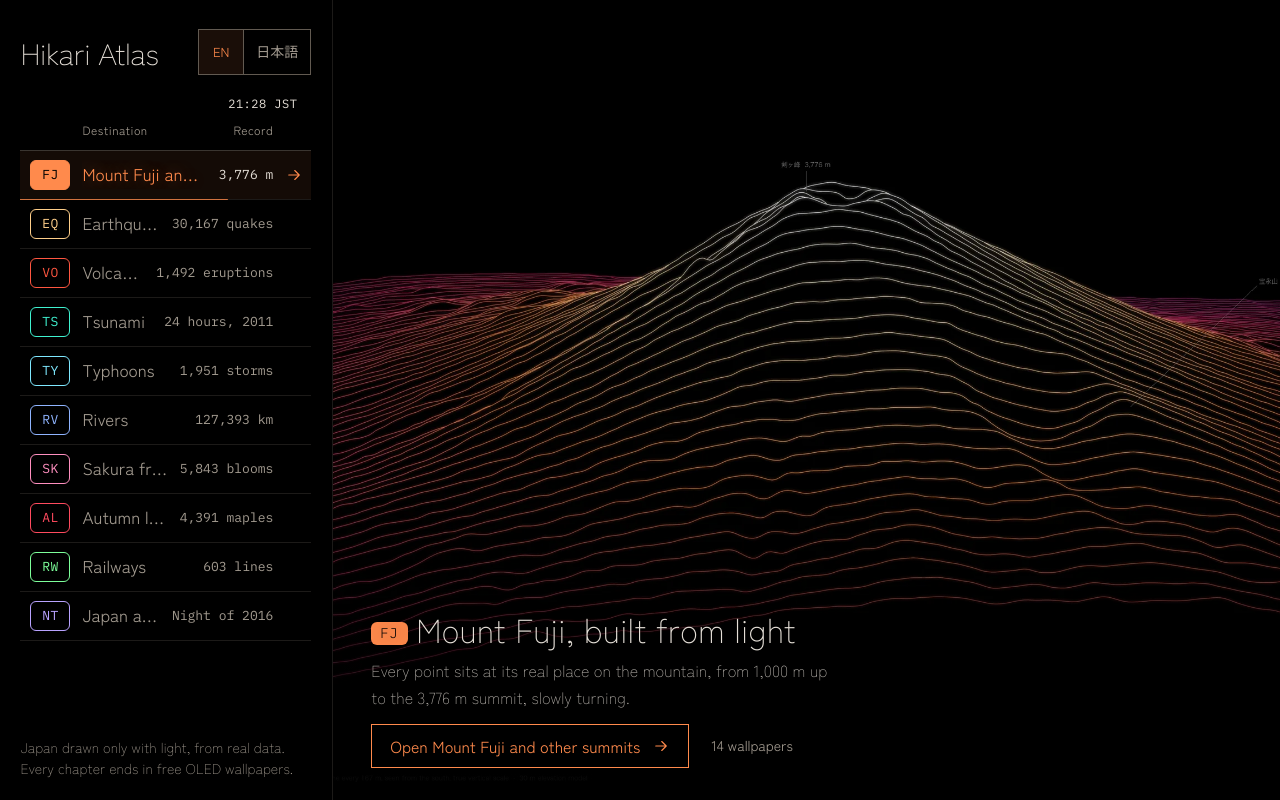
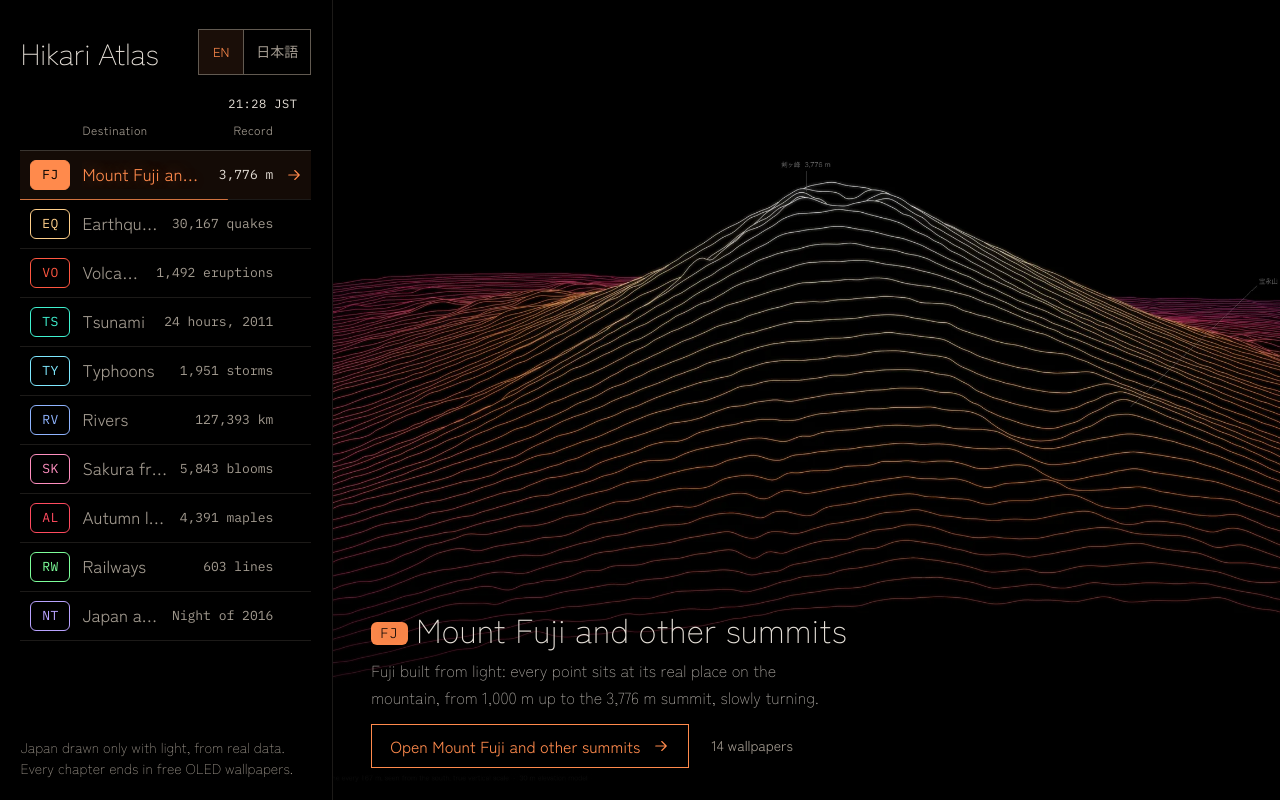
Before and after one commit to Sladeck/hikari-atlas, a Vue app: page /#/ in a window 1280 px wide. Built offline with nearby package versions, Linux system fonts and the light colour scheme; no server answers.

Commit message:
[UPDATE] fuji chapter first, retitled mount fuji and other summits on the board, the page and the stage caption

```diff
--- a/src/sections.ja.js
+++ b/src/sections.ja.js
@@ -121,7 +121,7 @@ export const JA = {
   fuji: {
     title: '富士山と高峰',
     record: '3,776 m',
-    scene: { title: '光でできた富士山', line: 'すべての点が、山の本当の位置にある。標高1,000 mから山頂の3,776 mまで、ゆっくりと回る。' },
+    scene: { title: '富士山と高峰', line: '光でできた富士山。すべての点が、山の本当の位置にある。標高1,000 mから山頂の3,776 mまで、ゆっくりと回る。' },
     lede: '富士山を光る等高線で描いた。10 mごとに1本、夏の朝焼けの赤富士の色で。裾は藍、斜面は紅、山頂の3,776 mは白。南東の山腹の切れ込みは、最後の噴火である1707年の宝永火口。その隣に、次に高い二つの山頂、南アルプスの北岳と北アルプスの奥穂高岳を、東から見て描いた。',
     facts: [
       ['3,776 m', '山頂'],
--- a/src/sections.js
+++ b/src/sections.js
@@ -10,7 +10,7 @@ export const SECTIONS = [
     code: 'FJ',
     kind: { jp: '大地', en: 'Earth' },
     record: '3,776 m',
-    scene: { file: 'fuji3d', threeD: true, title: 'Mount Fuji, built from light', line: 'Every point sits at its real place on the mountain, from 1,000 m up to the 3,776 m summit, slowly turning.' },
+    scene: { file: 'fuji3d', threeD: true, title: 'Mount Fuji and other summits', line: 'Fuji built from light: every point sits at its real place on the mountain, from 1,000 m up to the 3,776 m summit, slowly turning.' },
     still: 'fuji_ridges',
     short: 'Fuji',
     kanji: '富士山',
```
